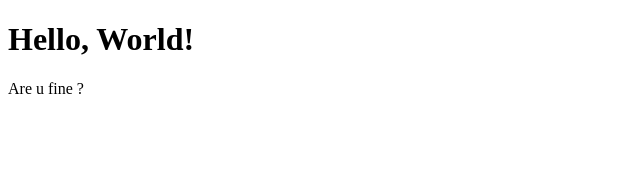
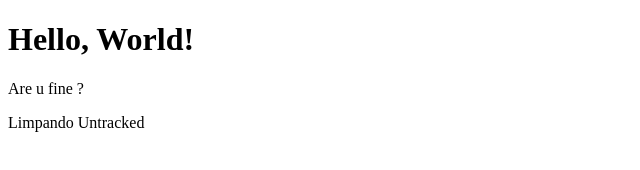
Before and after one commit to jeffmazz/curso_git_1, a plain HTML site: page index.html in a window 1280 px wide. Shown: the whole page, without its empty margins (0-640 px from the left). Drawn offline with Linux system fonts and the light colour scheme.

Commit message:
enviando alteração para produção

```diff
--- a/index.html
+++ b/index.html
@@ -8,5 +8,6 @@
 <body>
     <h1> Hello, World! </h1>
     <p> Are u fine ? </p>
+    <p>Limpando Untracked</p>
 </body>
 </html>
```
